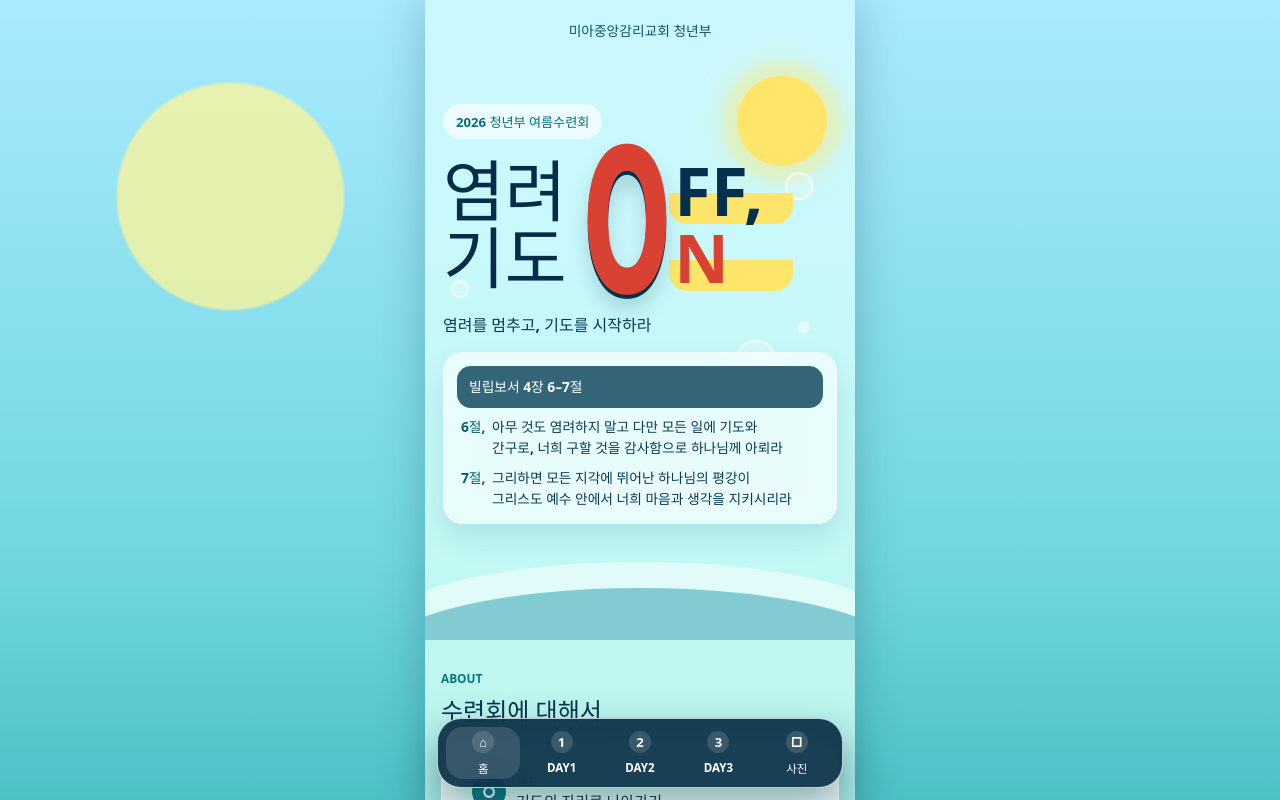
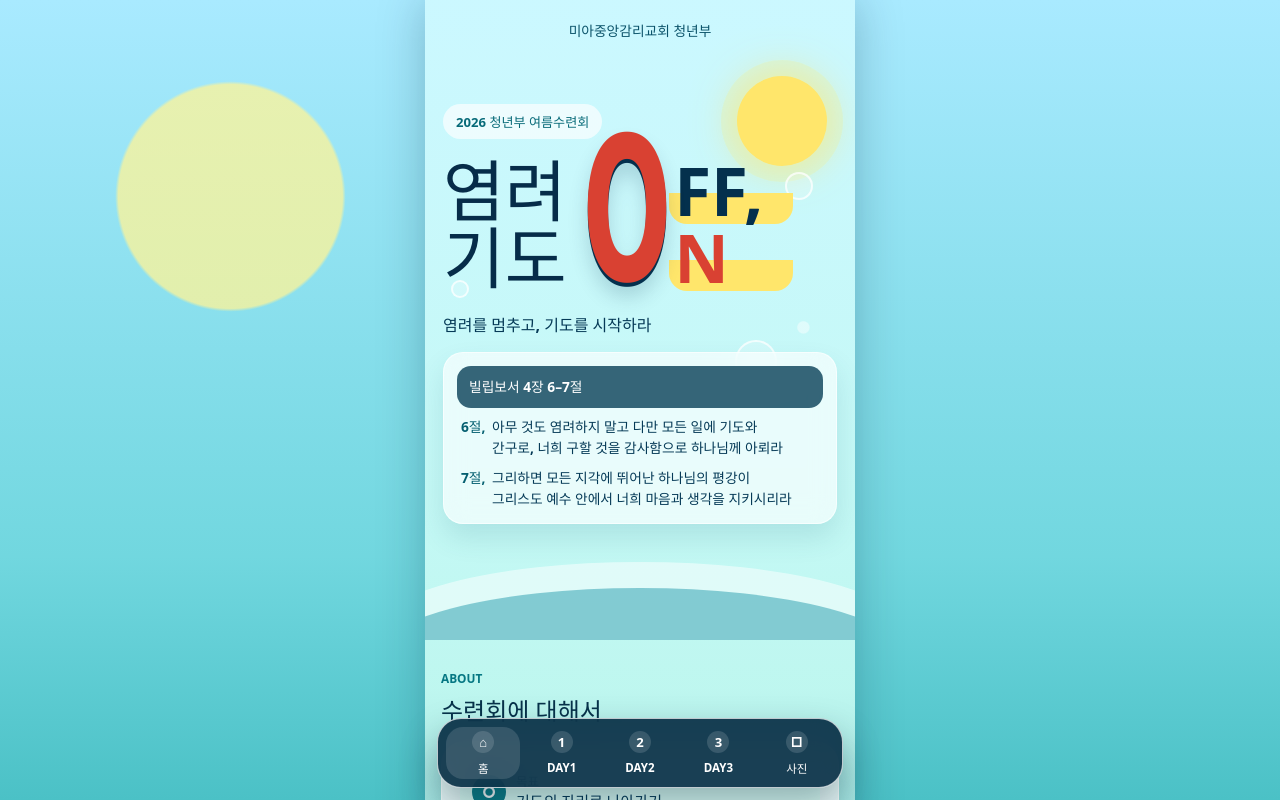
Before and after one commit to NAMYUNMONG/youth-retreat-2026, a React (Vite) app: page / in a window 1280 px wide. Shown: the top 800 px of the page. Built offline with nearby package versions, Linux system fonts and the light colour scheme.

Commit message:
Raise hero O position

```diff
--- a/src/styles.css
+++ b/src/styles.css
@@ -241,7 +241,7 @@ a {
   text-shadow:
     0 3px 0 #04304d,
     0 10px 20px rgba(4, 48, 77, 0.18);
-  transform: scaleX(0.78) scaleY(1.34);
+  transform: translateY(-0.08em) scaleX(0.78) scaleY(1.34);
   transform-origin: center;
 }
 
```
